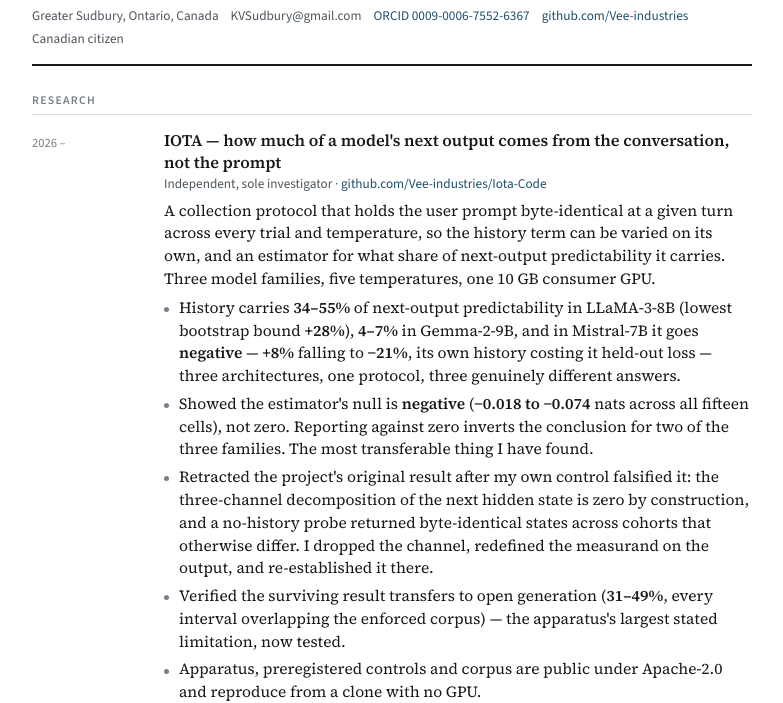
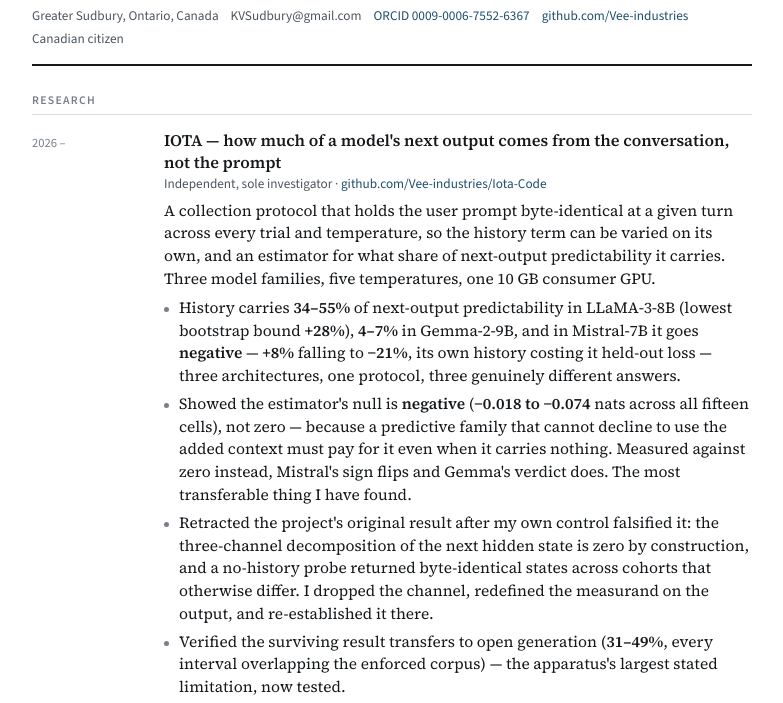
Before and after one commit to Vee-industries/CV, a plain HTML site: page index.html in a window 1280 px wide. Shown: the part 119-822 px from the top of the page, without its empty margins (248-1031 px from the left). Drawn offline with nearby package versions, Linux system fonts and the light colour scheme.

Commit message:
Correct the null claim: one family's sign inverts, not two
The bullet said "reporting against zero inverts the conclusion for two of the
three families." Only Mistral's SIGN inverts. Gemma's history term is positive
against zero in all five cells and its sign holds across 50 redrawn
cross-validation partitions; what the negative null changes for Gemma is its
significance, not its direction. One sign inversion, one verdict change.

The bullet also now says WHY the null is negative -- a predictive family that
cannot decline to use the added context must pay for it even when it carries
nothing -- because that mechanism is the part that transfers to other people's
estimators, and the numbers are the part that does not.

PDF re-printed from index.html.

Co-Authored-By: Claude Opus 5 <noreply@anthropic.com>

```diff
--- a/index.html
+++ b/index.html
@@ -175,9 +175,10 @@
         genuinely different answers.</li>
 
         <li>Showed the estimator's null is <b>negative</b>
-        (<b class="n">&minus;0.018 to &minus;0.074</b> nats across all fifteen cells), not zero.
-        Reporting against zero inverts the conclusion for two of the three families. The most
-        transferable thing I have found.</li>
+        (<b class="n">&minus;0.018 to &minus;0.074</b> nats across all fifteen cells), not zero
+        &mdash; because a predictive family that cannot decline to use the added context must pay
+        for it even when it carries nothing. Measured against zero instead, Mistral's sign flips
+        and Gemma's verdict does. The most transferable thing I have found.</li>
 
         <li>Retracted the project's original result after my own control falsified it: the
         three-channel decomposition of the next hidden state is zero by construction, and a
```
Also changed, not shown: 1 other file.
